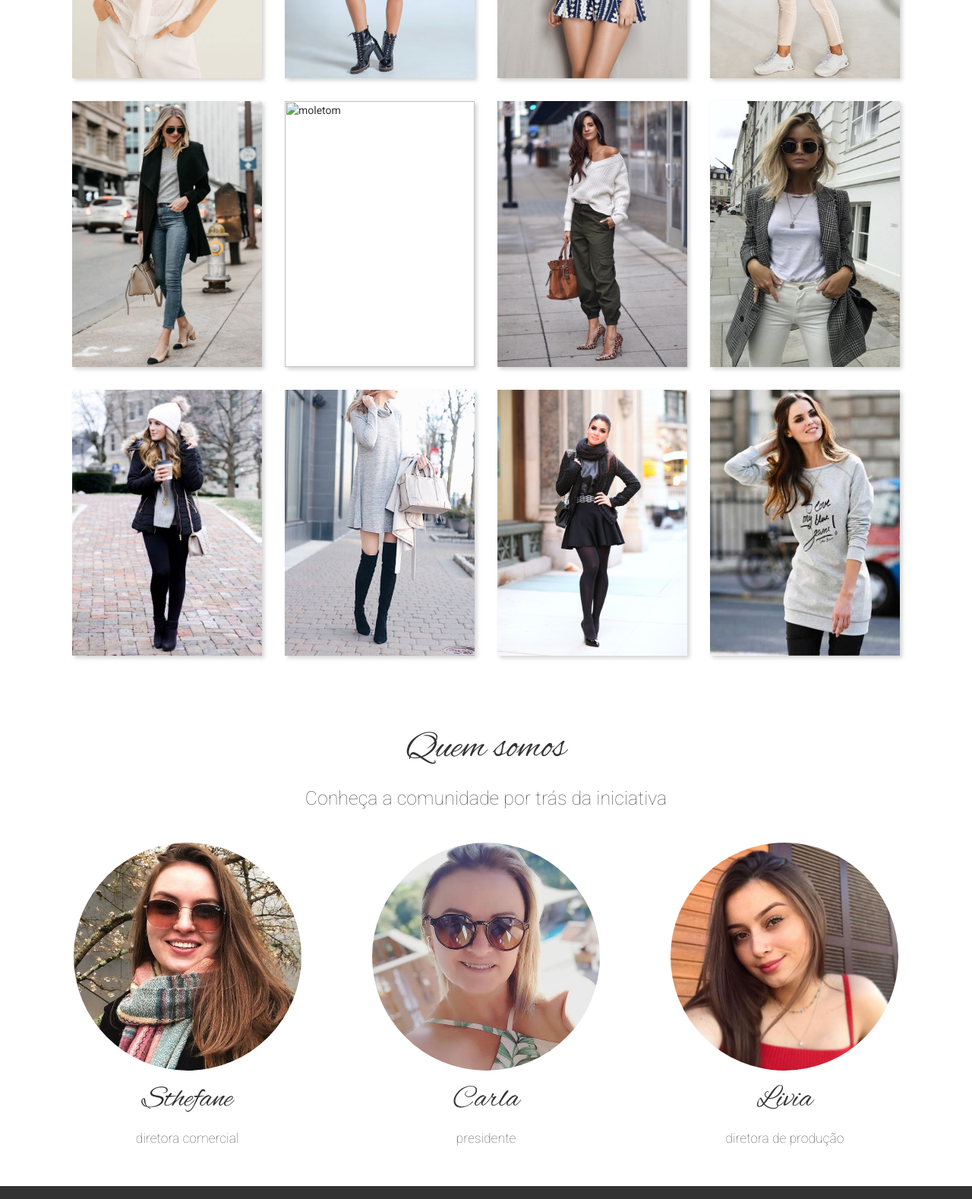
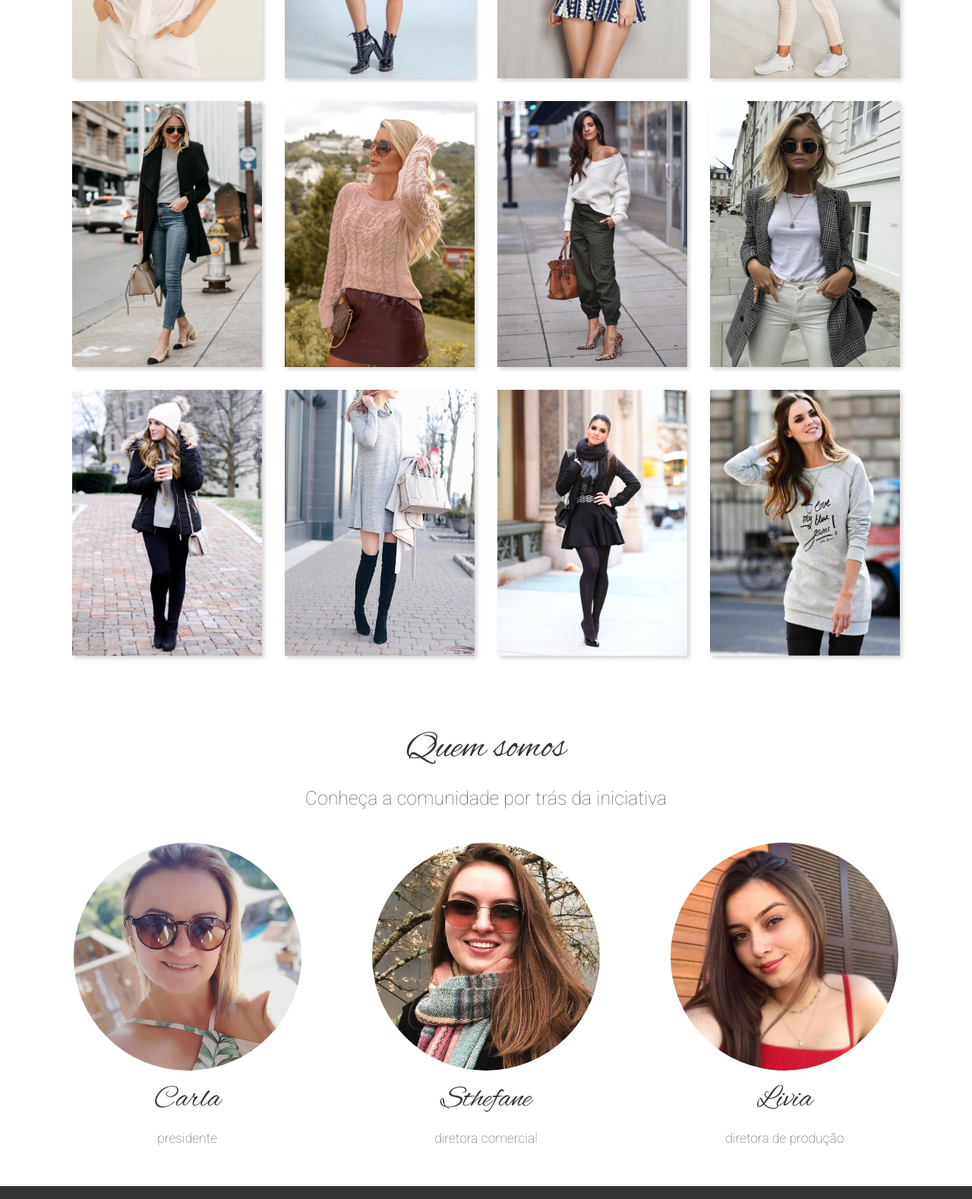
Before and after one commit to brunochan/cabidedaserra, a plain HTML site: page index.html in a window 1280 px wide. Shown: the part 1600-3178 px from the top of the page at 76% size. Drawn offline with Linux system fonts and the light colour scheme; a script that the page names is missing.

Commit message:
Updated 04/05/2021

```diff
--- a/css/pessoa/pessoa-imagem.css
+++ b/css/pessoa/pessoa-imagem.css
@@ -8,12 +8,12 @@
     width: 300px;
 }
 
+.pessoa__imagem--carla {
+    background-image: url('../../img/pessoas/carla.jpg');
+}
+
 .pessoa__imagem--sthefane {
     background-image: url('../../img/pessoas/sthefane.jpg');
-}
-
-.pessoa__imagem--carla {
-    background-image: url('../../img/pessoas/carla.jpg');
 }
 
 .pessoa__imagem--livia {
--- a/index.html
+++ b/index.html
@@ -102,7 +102,7 @@
 
                     <div class="produtos__inverno" id="inverno">
                         <img src="img/inverno/cardigan_longo.jpg" alt="cardigan longo" class="produtos__card__imagem">
-                        <img src="#" alt="moletom" class="produtos__card__imagem">
+                        <img src="img/inverno/moletom2.jpg" alt="moletom" class="produtos__card__imagem">
                         <img src="img/inverno/sueter_e_calca_cargo.jpg" alt="sueter e calça cargo" class="produtos__card__imagem">
                         <img src="img/inverno/blazer.jpg" alt="blazer" class="produtos__card__imagem">
                         <img src="img/inverno/touca.jpg" alt="touca" class="produtos__card__imagem">
@@ -118,14 +118,14 @@
                 <p class="quem-somos__descricao">Conheça a comunidade por trás da iniciativa</p>
                 <div class="pessoas">
                     <div class="pessoa">
+                        <div class="pessoa__imagem pessoa__imagem--carla"></div>
+                        <span class="pessoa__nome">Carla</span>
+                        <span class="pessoa__funcao">Presidente</span>
+                    </div>
+                    <div class="pessoa">
                         <div class="pessoa__imagem pessoa__imagem--sthefane"></div>
                         <span class="pessoa__nome">Sthefane</span>
                         <span class="pessoa__funcao">Diretora Comercial</span>
-                    </div>
-                    <div class="pessoa">
-                        <div class="pessoa__imagem pessoa__imagem--carla"></div>
-                        <span class="pessoa__nome">Carla</span>
-                        <span class="pessoa__funcao">Presidente</span>
                     </div>
                     <div class="pessoa">
                         <div class="pessoa__imagem pessoa__imagem--livia"></div>
```
Also changed, not shown: img/inverno/moletom2.jpg (added).
